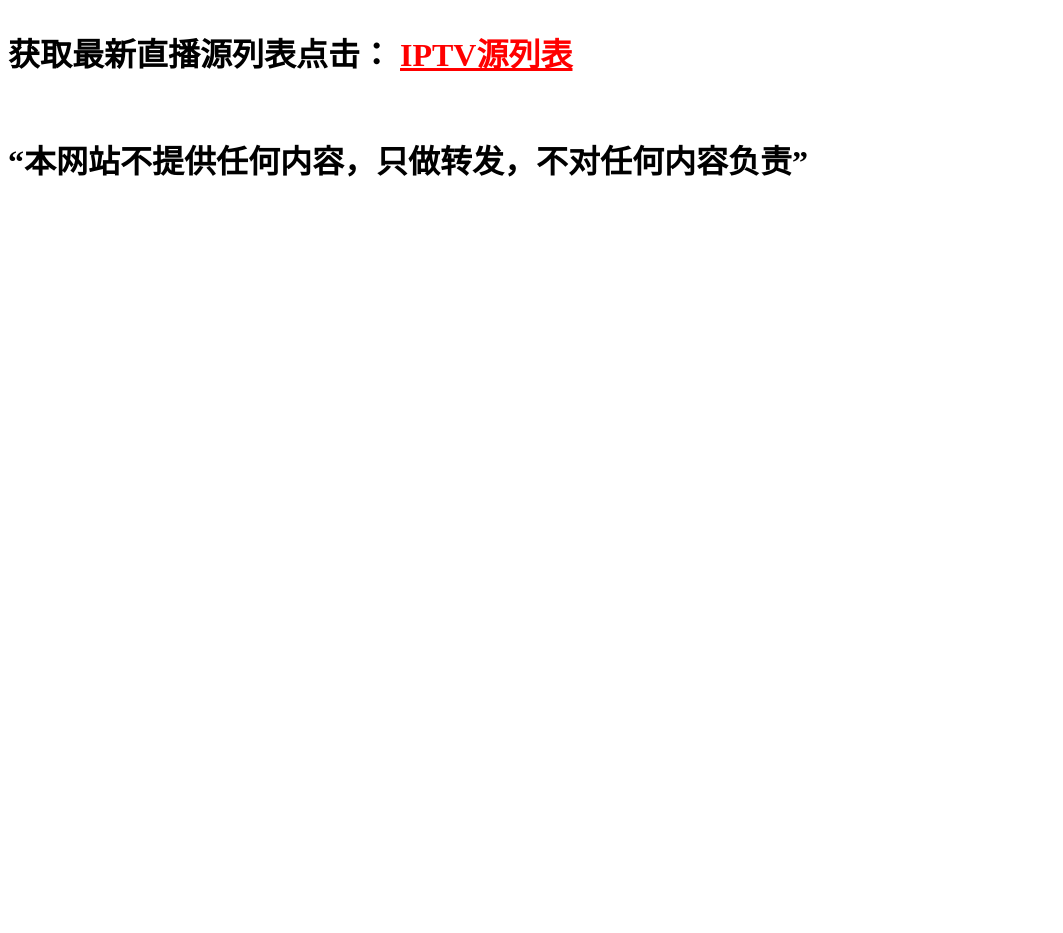
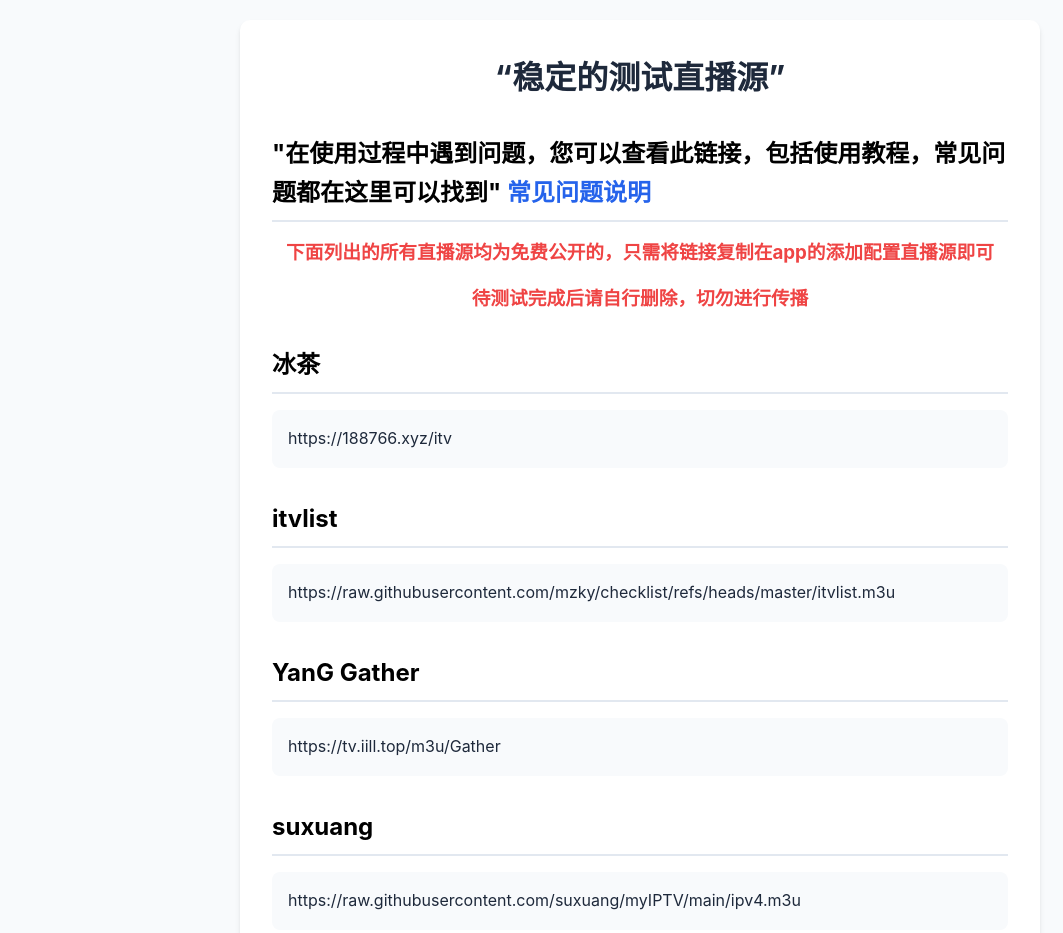
Before and after one commit to tottixc912/tottixc912.github.io, a plain HTML site: page index.html in a window 1280 px wide. Shown: the top 933 px of the page, without its empty margins (0-1063 px from the left). Before the commit the page ends 800 px from the top, so only its background shows below. Drawn offline with Linux system fonts and the light colour scheme.

Commit message:
2025-11-13-austin
new iptv website

```diff
--- /dev/null
+++ b/css/screen.css
@@ -0,0 +1,162 @@
+
+        :root {
+            --primary-color: #2563eb;
+            --secondary-color: #1e40af;
+            --background-color: #f8fafc;
+            --card-background: #ffffff;
+            --text-primary: #1e293b;
+            --text-secondary: #64748b;
+            --danger-color: #ef4444;
+        }
+
+        * {
+            box-sizing: border-box;
+            margin: 0;
+            padding: 0;
+        }
+
+        body {
+            font-family: -apple-system, BlinkMacSystemFont, "Segoe UI", Roboto, "Helvetica Neue", Arial, sans-serif;
+            background-color: var(--background-color);
+            color: var(--text-primary);
+            line-height: 1.6;
+            margin: 0;
+            padding: 20px;
+            min-height: 100vh;
+        }
+
+        #app {
+            max-width: 800px;
+            margin: 0 auto;
+            background: var(--card-background);
+            padding: 2rem;
+            border-radius: 10px;
+            box-shadow: 0 4px 6px -1px rgb(0 0 0 / 0.1), 0 2px 4px -2px rgb(0 0 0 / 0.1);
+            animation: fadeIn 0.5s ease-out;
+        }
+
+        @keyframes fadeIn {
+            from { opacity: 0; transform: translateY(20px); }
+            to { opacity: 1; transform: translateY(0); }
+        }
+
+        .header {
+            display: flex;
+            justify-content: center;
+            align-items: center;
+            gap: 12px;
+            margin-bottom: 2rem;
+        }
+
+        .header img {
+            width: 40px;
+            height: 40px;
+            transition: transform 0.3s ease;
+        }
+
+        .header img:hover {
+            transform: scale(1.1);
+        }
+
+        h1 {
+            font-size: 2rem;
+            color: var(--text-primary);
+            margin: 0;
+        }
+
+        h2 {
+            font-size: 1.5rem;
+            color: #000000;
+            margin: 2rem 0 1rem;
+            padding-bottom: 0.5rem;
+            border-bottom: 2px solid #e2e8f0;
+        }
+
+        h3 {
+            text-align: center;
+            color: var(--danger-color);
+            margin: 1rem 0;
+        }
+
+        .source-link {
+            background: #f8fafc;
+            padding: 1rem;
+            border-radius: 8px;
+            margin: 1rem 0;
+            display: block;
+            transition: all 0.3s ease;
+        }
+
+        .source-link:hover {
+            background: #f1f5f9;
+            transform: translateX(8px);
+        }
+
+        a {
+            color: var(--primary-color);
+            text-decoration: none;
+            transition: color 0.3s ease;
+            word-break: break-all;
+        }
+
+        a:hover {
+            color: var(--secondary-color);
+        }
+
+        .source-item {
+            display: flex;
+            align-items: center;
+            gap: 1rem;
+            padding: 0.75rem;
+            border-radius: 8px;
+            margin: 0.5rem 0;
+            background: #f8fafc;
+            transition: all 0.3s ease;
+        }
+
+        .source-item:hover {
+            background: #f1f5f9;
+            transform: translateX(8px);
+        }
+
+        .source-item span {
+            color: var(--text-secondary);
+            font-size: 0.9rem;
+            white-space: nowrap;
+        }
+
+        .disclaimer {
+            margin-top: 2rem;
+            padding: 1rem;
+            background: #fee2e2;
+            border-radius: 8px;
+            color: var(--danger-color);
+        }
+
+        .search-section {
+            background: #f8fafc;
+            padding: 1.5rem;
+            border-radius: 8px;
+            margin: 1.5rem 0;
+        }
+
+        .search-section h4 {
+            color: var(--text-secondary);
+            margin-bottom: 1rem;
+        }
+
+        @media (max-width: 640px) {
+            body {
+                padding: 10px;
+            }
+
+            #app {
+                padding: 1rem;
+            }
+
+            .source-item {
+                flex-direction: column;
+                align-items: flex-start;
+                gap: 0.5rem;
+            }
+        }
--- a/index.html
+++ b/index.html
@@ -1,5 +1,5 @@
 <!DOCTYPE html>
-<html>
+<html lang="zh-CN">
 <head>
 	<meta charset="utf-8">
 	<meta name="viewport" content="width=device-width">
@@ -12,17 +12,36 @@
 
   gtag('config', 'G-JB8SQXJVQV');
 </script>
+<link rel="stylesheet" type="text/css" href="css/screen.css">
 </head>
-<body style="display:inline-grid;">
-	<div id='tvlive'>
-		<h1>
-			获取最新直播源列表点击：
-			<a href="https://github.com/Ftindy/IPTV-URL" style="color: #f00;">IPTV源列表</a>
-		</h1>
-		<br>
-		<h1>
-			“本网站不提供任何内容，只做转发，不对任何内容负责”
+<body>
+	<div id="app">
+	<div class="header">
+    <h1>
+			“稳定的测试直播源”
 		</h1>
 	</div>
+	<h2>"在使用过程中遇到问题，您可以查看此链接，包括使用教程，常见问题都在这里可以找到"
+       <a href="https://iptvlive.gitbook.io/iptvlive" target="_blank">常见问题说明</a>
+	</h2>
+	<h3>下面列出的所有直播源均为免费公开的，只需将链接复制在app的添加配置直播源即可</h3>
+	<h3>待测试完成后请自行删除，切勿进行传播</h3>
+  <h2>冰茶</h2>
+  <div class="source-link">
+  	https://188766.xyz/itv
+  </div>
+  <h2>itvlist</h2>
+  <div class="source-link">
+  	https://raw.githubusercontent.com/mzky/checklist/refs/heads/master/itvlist.m3u
+  </div>
+  <h2>YanG Gather</h2>
+  <div class="source-link">
+  	https://tv.iill.top/m3u/Gather
+  </div>
+  <h2>suxuang</h2>
+  <div class="source-link">
+  	https://raw.githubusercontent.com/suxuang/myIPTV/main/ipv4.m3u
+  </div>
+</div>
 </body>
 </html>
```
Also changed, not shown: 2 other files.
